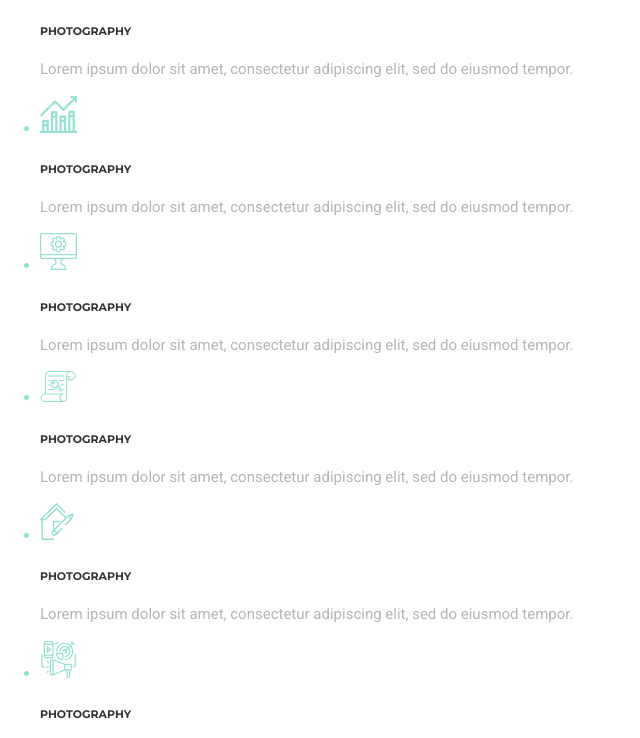
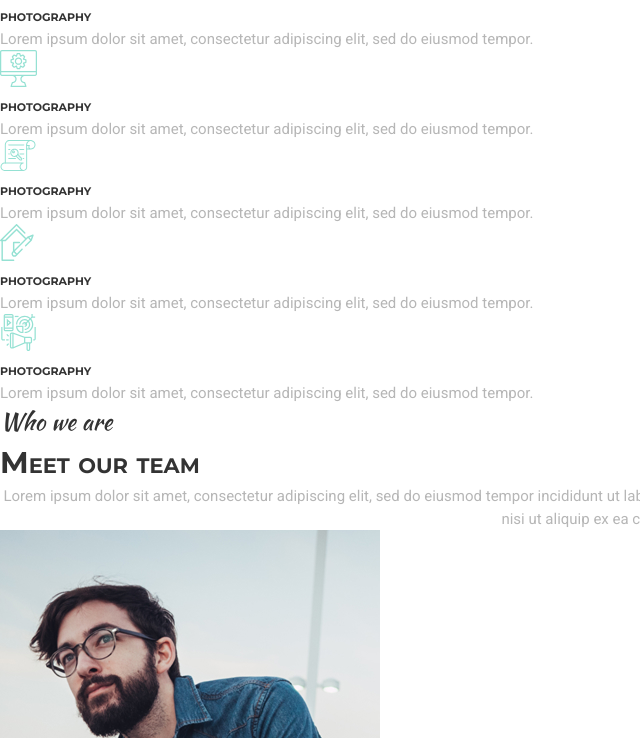
Before and after one commit to maratmedintsev/MoGo2, a plain HTML site: page index.html in a window 1280 px wide. Shown: the part 361-1099 px from the top of the page, without its empty margins (0-640 px from the left). Drawn offline with nearby package versions, Linux system fonts and the light colour scheme.

Commit message:
reset.css linked

```diff
--- a/index.html
+++ b/index.html
@@ -17,6 +17,7 @@
       crossorigin="anonymous"
       referrerpolicy="no-referrer"
     />
+    <link rel="stylesheet" href="./src/styles/reset.css" />
     <link rel="stylesheet" href="./src/styles/styles.css" />
   </head>
   <body>
```
